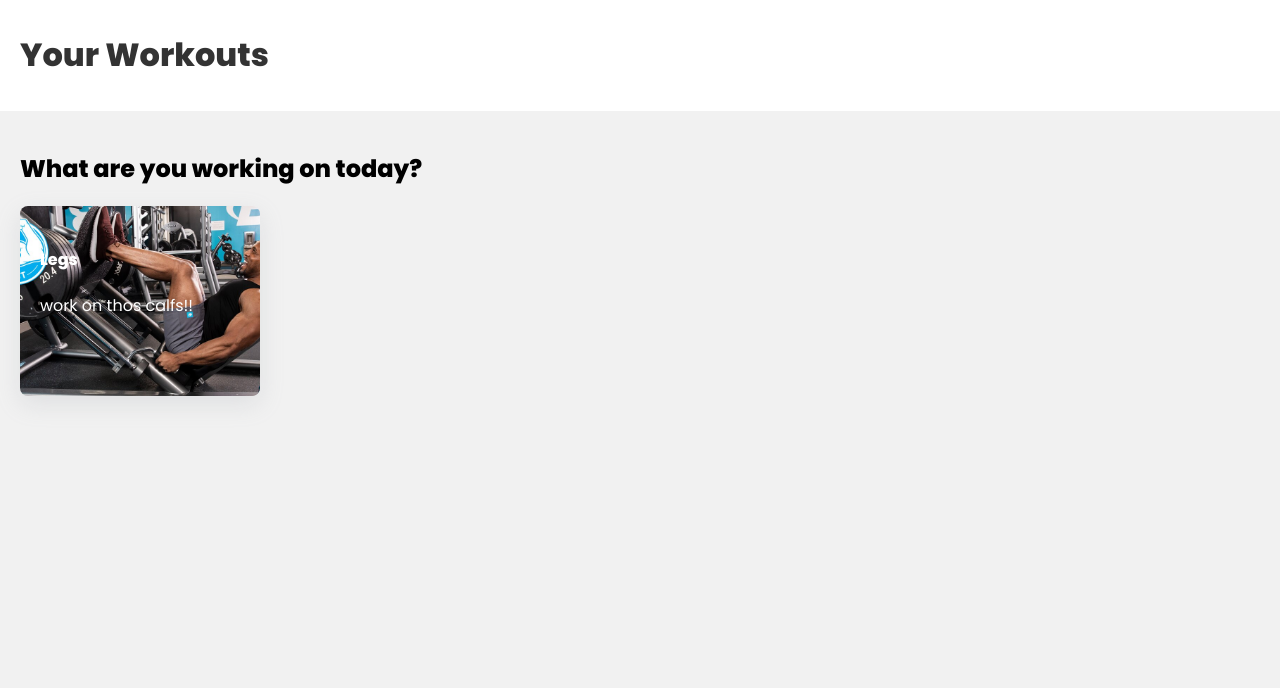
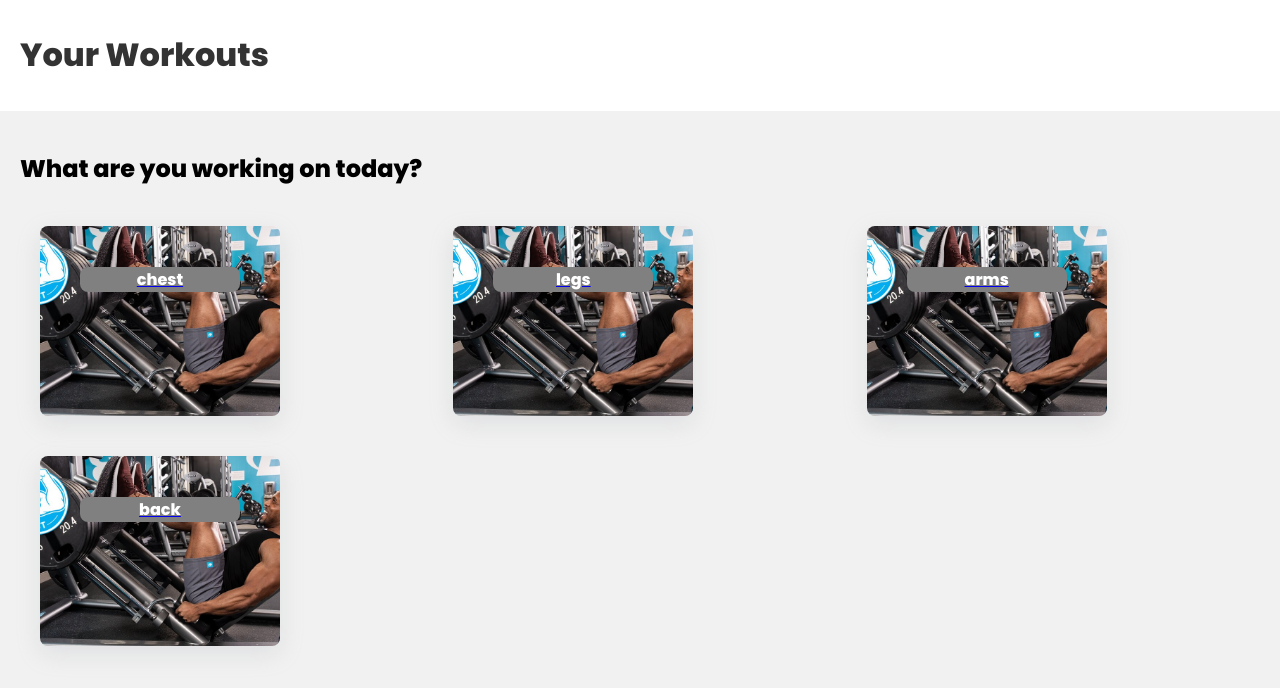
Before and after one commit to Zak-aden1/mern-workout, a React (Create React App) app in the folder frontend/: page / in a window 1280 px wide. Shown: the top 688 px of the page. Built offline with nearby package versions, Linux system fonts and the light colour scheme.

Commit message:
add card component to display diff types of workout and fix form

```diff
--- a/frontend/src/App.js
+++ b/frontend/src/App.js
@@ -13,6 +13,7 @@ function App() {
         <div className='pages'>
           <Routes>
             <Route path='/' element={<Details />}/>
+            <Route path='/:type' element={<Home />}/>
           </Routes>
         </div>
       </BrowserRouter>
--- a/frontend/src/components/Card/index.js
+++ b/frontend/src/components/Card.js
@@ -1,10 +1,9 @@
 import React from 'react'
 
-const Card = () => {
+const Card = ({ type }) => {
   return (
     <div className='card'>
-      <h4>Legs</h4>
-      <p>work on thos calfs!!</p>
+      <h4>{type}</h4>
     </div>
   )
 }
--- a/frontend/src/components/Card/styles.scss
+++ /dev/null
@@ -1,12 +0,0 @@
-/* card */
-.card {
-  width: 200px;
-  height: 150px;
-  border: 2px solid red;
-  padding: 20px;
-  box-shadow: rgba(149, 157, 165, 0.2) 0px 8px 24px;
-
-  &:hover {
-    background-color: red;
-  }
-}
--- a/frontend/src/components/WorkoutForm.js
+++ b/frontend/src/components/WorkoutForm.js
@@ -1,18 +1,30 @@
+import axios from 'axios'
 import React, { useState } from 'react'
 
-const WorkoutForm = () => {
+const WorkoutForm = ({ type }) => {
   const [title, setTitle] = useState('')
   const [sets, setSets] = useState('')
   const [reps, setReps] = useState('')
+  const [error, setError] = useState(null)
 
   const handleSubmit = (e) => {
     e.preventDefault()
-    console.log('uyo ');
+    const workout = {type, title, sets, reps}
+    axios.post('/api/workouts', workout)
+      .then(data => {
+        setError(null)
+        setTitle('')
+        setReps('')
+        setSets('')
+      })
+      .catch(({response: {data}}) => {
+        console.log('err', data); setError(data.error)
+      })
   }
 
   return (
     <form className='create' onSubmit={handleSubmit}>
-      <h3>Add a new workout for {}</h3>
+      <h3>Add new {type} workout</h3>
 
       <label>Title for excercise</label>
       <input
@@ -33,8 +45,8 @@ const WorkoutForm = () => {
         type="number"
         value={reps}
       />
-
       <button>Add workout</button>
+      {error && <div className='error'>{error}</div>}
     </form>
   )
 }
--- a/frontend/src/index.css
+++ b/frontend/src/index.css
@@ -67,6 +67,12 @@ header a {
   color: #333;
 }
 
+/* card container */
+.card-container {
+  display: grid;
+  grid-template-columns: repeat(3, 1fr);
+}
+
 /* card */
 .card {
   width: 200px;
@@ -80,9 +86,50 @@ header a {
   background-repeat: no-repeat;
   background-position: center;
   transition: all 0.33s ease-in-out;
+  margin: 20px;
+  display: flex;
+  flex-direction: column;
+  align-items: center;
 }
 .card:hover {
   box-shadow: rgba(149, 157, 165, 0.5) 0px 10px 26px;
   cursor: pointer;
   transform: translateY(-20px);
 }
+.card > p, .card > h4 {
+  border-radius: 8px;
+  background-color: grey;
+  width: 80%;
+  text-align: center;
+}
+
+/* workout form */
+label, input {
+  display: block;
+}
+input {
+  padding: 10px;
+  margin-top: 10px;
+  margin-bottom: 20px;
+  width: 100%;
+  border: 1px solid #ddd;
+  border-radius: 4px;
+  box-sizing: border-box;
+}
+form button {
+  background: var(--primary);
+  border: 0;
+  color: #fff;
+  padding: 10px;
+  font-family: "Poppins";
+  border-radius: 4px;
+  cursor: pointer;
+}
+div.error {
+  padding: 10px;
+  background: #ffefef;
+  border: 1px solid var(--error);
+  color: var(--error);
+  border-radius: 4px;
+  margin: 20px 0;
+}
--- a/frontend/src/pages/Details.js
+++ b/frontend/src/pages/Details.js
@@ -1,12 +1,20 @@
 import React from 'react'
+import { Link } from 'react-router-dom';
 import Card from '../components/Card';
 
 const Details = () => {
+  const bodyTypes = ['chest', 'legs', 'arms', 'back']
   return (
     <div className='details'>
       <h2>What are you working on today?</h2>
 
-      <Card />
+      <div className='card-container'>
+        {bodyTypes.map(type => (
+          <Link to={`/${type}`} key={type}>
+          <Card type={type}/>
+        </Link>
+        ))}
+      </div>
     </div>
   )
 }
--- a/frontend/src/pages/Home.js
+++ b/frontend/src/pages/Home.js
@@ -1,10 +1,12 @@
 import React, { useEffect, useState } from 'react'
+import { useParams } from 'react-router-dom';
 import axios from 'axios';
 
 import WorkoutDetails from '../components/WorkoutDetails';
 import WorkoutForm from '../components/WorkoutForm';
 
 const Home = () => {
+  const { type } = useParams();
   const [workouts, setWorkouts] = useState([])
 
   useEffect(() => {
@@ -13,16 +15,19 @@ const Home = () => {
       .catch(err => console.log(err))
   }, [])
 
-  console.log(workouts);
+  const bodyWorkout = workouts.filter(({ type: workoutType }) => workoutType === type);
 
   return (
     <div className='home'>
       <div className='workouts'>
-        {workouts.length > 0 && workouts.map((workout) =>
+        {bodyWorkout.length > 0 ? bodyWorkout.map((workout) =>
           <WorkoutDetails key={workout._id} workout={workout}/>
+        ) : (
+          <h4>Start by adding a workout!</h4>
         )}
+
       </div>
-      <WorkoutForm />
+      <WorkoutForm type={type} />
     </div>
   )
 }
```
Also changed, not shown: 1 other file (tests, documents, lock files or other folders).
